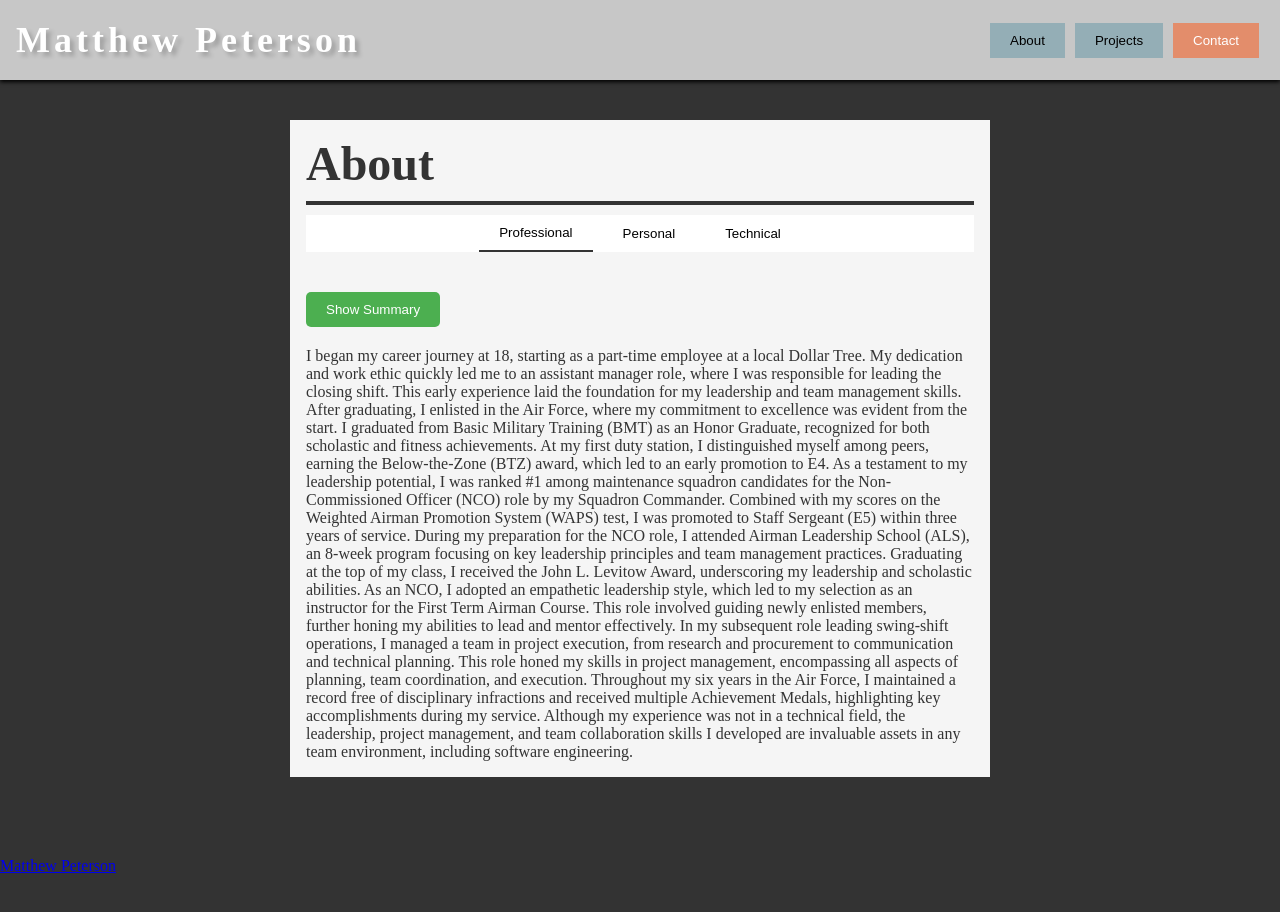
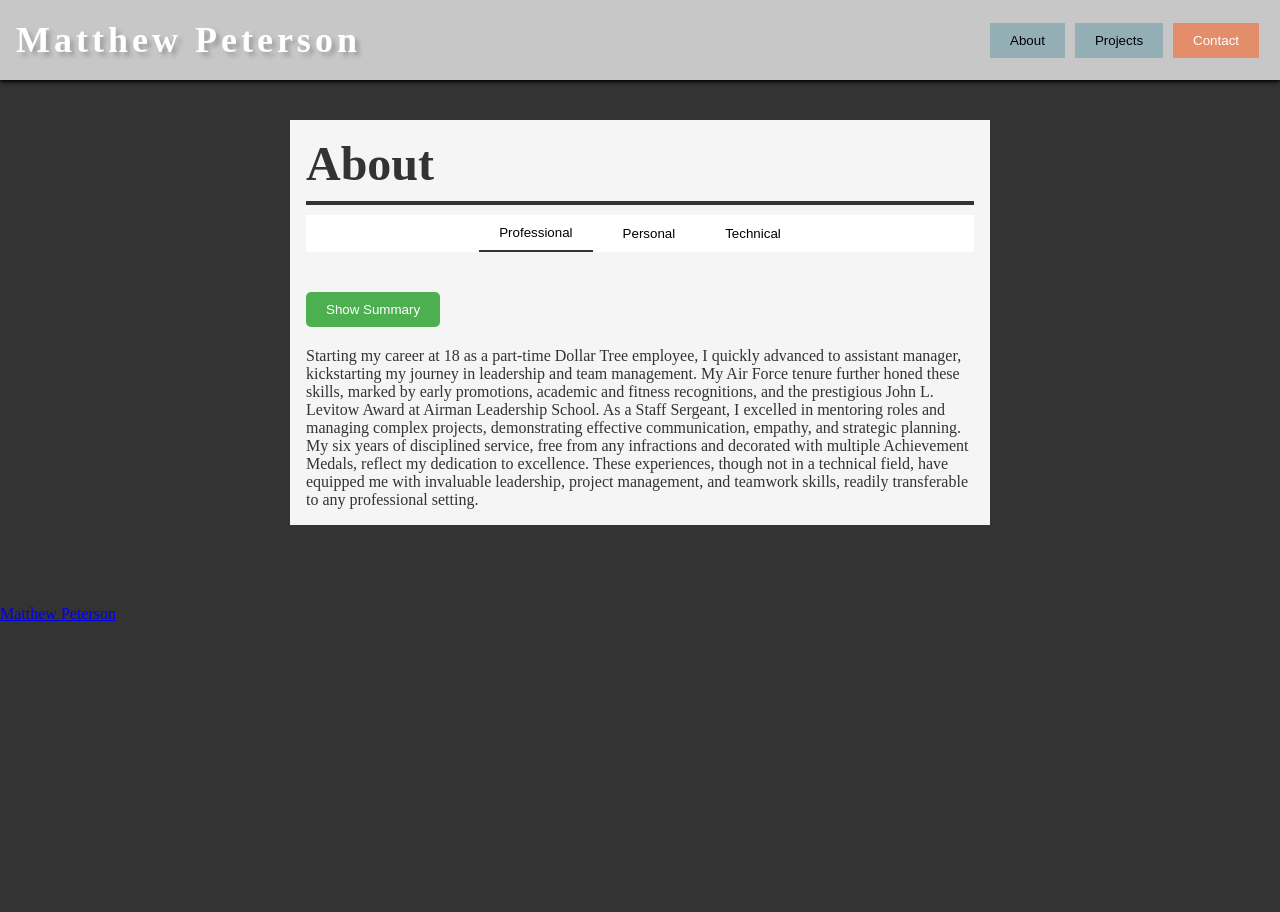
Before and after one commit to matthew-peterson-39/react_portfolio_site, a React (Vite) app: page / in a window 1280 px wide. Shown: the top 912 px of the page. Built offline with nearby package versions, Linux system fonts and the light colour scheme.

Commit message:
Personal section added.

```diff
--- a/src/components/About.jsx
+++ b/src/components/About.jsx
@@ -5,13 +5,16 @@ function About() {
     const [activeTab, setActiveTab] = useState('Professional');
     const [showSummary, setShowSummary] = useState(false);
 
-    const professionalText = `I began my career journey at 18, starting as a part-time employee at a local Dollar Tree. My dedication and work ethic quickly led me to an assistant manager role, where I was responsible for leading the closing shift. This early experience laid the foundation for my leadership and team management skills.
-    After graduating, I enlisted in the Air Force, where my commitment to excellence was evident from the start. I graduated from Basic Military Training (BMT) as an Honor Graduate, recognized for both scholastic and fitness achievements. At my first duty station, I distinguished myself among peers, earning the Below-the-Zone (BTZ) award, which led to an early promotion to E4.
-    As a testament to my leadership potential, I was ranked #1 among maintenance squadron candidates for the Non-Commissioned Officer (NCO) role by my Squadron Commander. Combined with my scores on the Weighted Airman Promotion System (WAPS) test, I was promoted to Staff Sergeant (E5) within three years of service.
-    During my preparation for the NCO role, I attended Airman Leadership School (ALS), an 8-week program focusing on key leadership principles and team management practices. Graduating at the top of my class, I received the John L. Levitow Award, underscoring my leadership and scholastic abilities.
-    As an NCO, I adopted an empathetic leadership style, which led to my selection as an instructor for the First Term Airman Course. This role involved guiding newly enlisted members, further honing my abilities to lead and mentor effectively.
-    In my subsequent role leading swing-shift operations, I managed a team in project execution, from research and procurement to communication and technical planning. This role honed my skills in project management, encompassing all aspects of planning, team coordination, and execution.
-    Throughout my six years in the Air Force, I maintained a record free of disciplinary infractions and received multiple Achievement Medals, highlighting key accomplishments during my service. Although my experience was not in a technical field, the leadership, project management, and team collaboration skills I developed are invaluable assets in any team environment, including software engineering.`
+    const professionalText = `Starting my career at 18 as a part-time Dollar Tree employee, I
+    quickly advanced to assistant manager, kickstarting my journey in leadership and team management.
+    My Air Force tenure further honed these skills, marked by early promotions, academic and fitness
+    recognitions, and the prestigious John L. Levitow Award at Airman Leadership School. As a Staff
+    Sergeant, I excelled in mentoring roles and managing complex projects, demonstrating effective
+    communication, empathy, and strategic planning. My six years of disciplined service, free from
+    any infractions and decorated with multiple Achievement Medals, reflect my dedication to excellence.
+    These experiences, though not in a technical field, have equipped me with invaluable leadership,
+    project management, and teamwork skills, readily transferable to any professional setting.
+    `
 
     const professionalSummary = (
         <ul>
@@ -24,8 +27,25 @@ function About() {
         </ul>
     );
 
-    const personalText = ``;
-    const personalSummary = ``;
+    const personalText = `In my leisure, I engage in activities that blend mental stimulation with
+    physical challenge, reflecting my deep-rooted curiosity and a balanced approach to life. From
+    the precision of skateboarding in my youth to the problem-solving aspects of rock climbing and
+    the tranquility of playing acoustic guitar, each hobby enriches my creativity and critical
+    thinking skills. My penchant for tinkering with electronics, starting with disassembling gadgets
+    as a child to building computers and experimenting with Arduino boards, showcases my technical
+    aptitude and innovative spirit. These pursuits not only fuel my creativity in tackling coding
+    challenges but also underscore the importance I place on mindfulness and well-being, essential
+    for a healthy work-life balance and effective problem-solving in professional settings.
+    `
+    const personalSummary = (
+        <ul>
+            <li>Passionate about blending physical and mental challenges, from precision skateboarding to problem-solving in rock climbing.</li>
+            <li>Keen interest in technology, showcased by a history of tinkering with electronics, building computers, and working with Arduino boards.</li>
+            <li>Find creative inspiration and mindfulness through playing acoustic guitar and immersing in nature with my dog.</li>
+            <li>Advocate for a balanced lifestyle, emphasizing well-being and stress management alongside professional development.</li>
+            <li>My hobbies foster creativity, critical thinking, and innovative problem-solving skills, applicable in technology and team environments.</li>
+        </ul>
+    );
 
     const technicalText = ``;
     const technicalSummary = ``;
```
